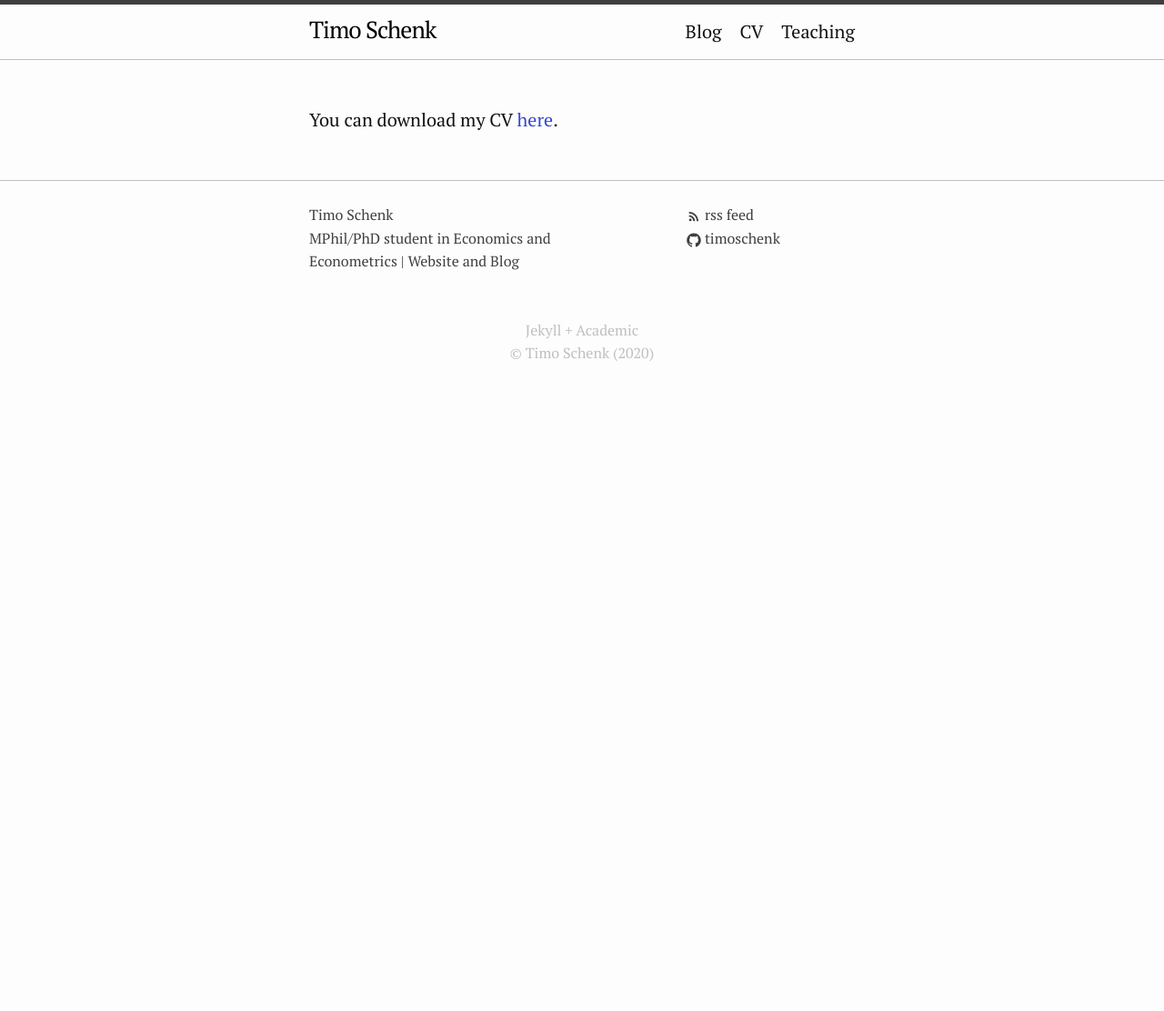
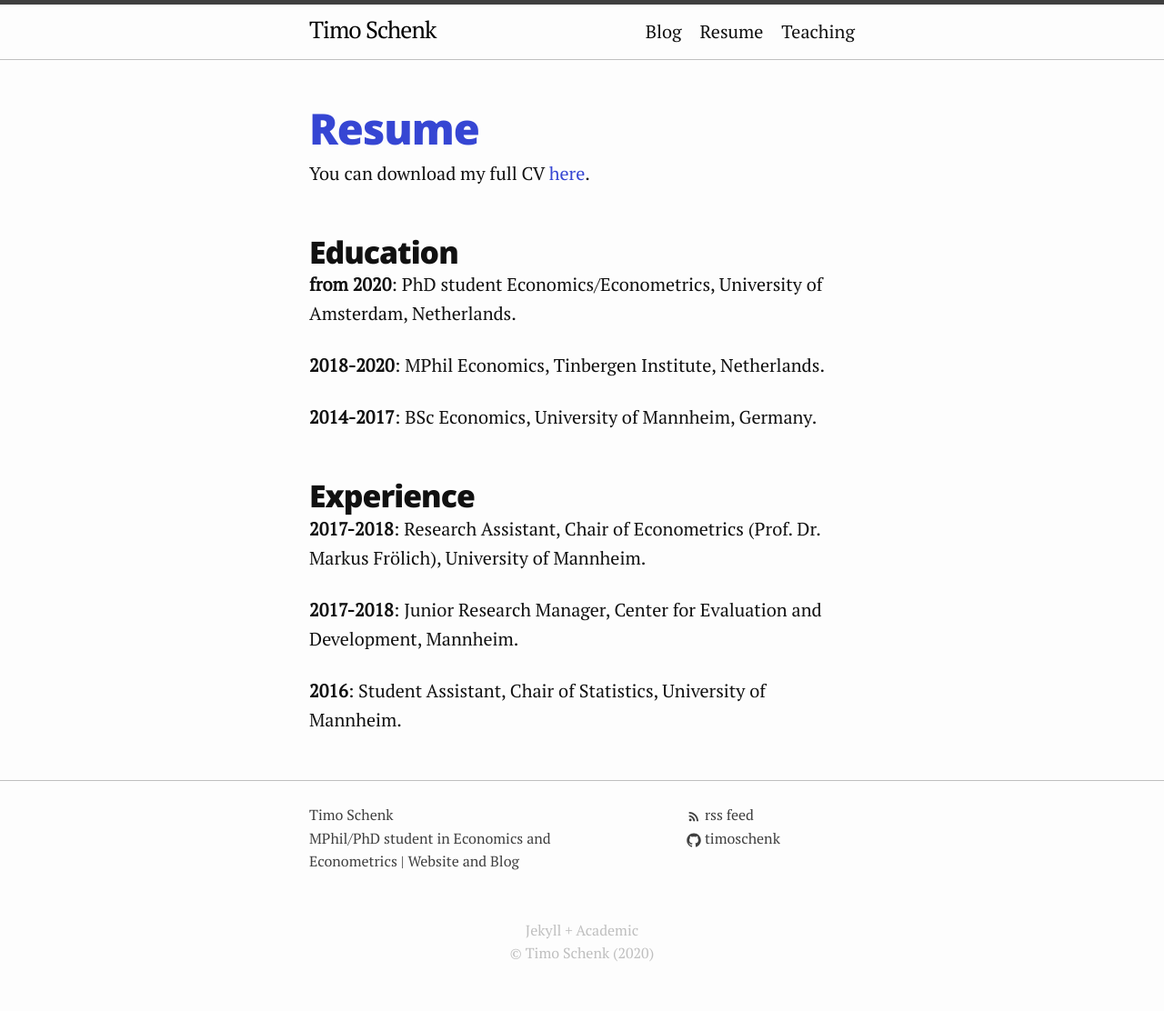
Before and after one commit to timoschenk/timoschenk.github.io, a Jekyll site: the page built from cv.md, in a window 1280 px wide. Shown: the whole page at 91% size. Built offline with Jekyll 4.4.1, drawn with Linux system fonts in a browser that asks for light colours; before the commit the page ends 900 px from its top, so only the background shows below that.

Commit message:
update 02 AUG

```diff
--- a/cv.md
+++ b/cv.md
@@ -1,6 +1,22 @@
 ---
-layout: default
-title: CV
+layout: page
+title: Resume
 permalink: /cv/
 ---
-You can download my CV [here](/assets/docs/cv.pdf).
+You can download my full CV [here](/assets/docs/cv.pdf).
+
+## Education
+
+**from 2020**: PhD student Economics/Econometrics, University of Amsterdam, Netherlands.
+
+**2018-2020**: MPhil Economics, Tinbergen Institute, Netherlands.
+
+**2014-2017**: BSc Economics, University of Mannheim, Germany.
+
+## Experience
+
+**2017-2018**: Research Assistant, Chair of Econometrics (Prof. Dr. Markus Frölich), University of Mannheim.
+
+**2017-2018**: Junior Research Manager, Center for Evaluation and Development, Mannheim.
+
+**2016**: Student Assistant, Chair of Statistics, University of Mannheim.
```
Also changed, not shown: _posts/2020-03-27-thedubbelgame.markdown (+8 -3 lines), _posts/2020-05-01-welcome-to-jekyll.markdown (deleted, +0 -29 lines), blog.md (+0 -2 lines), index.markdown (+10 -4 lines).
